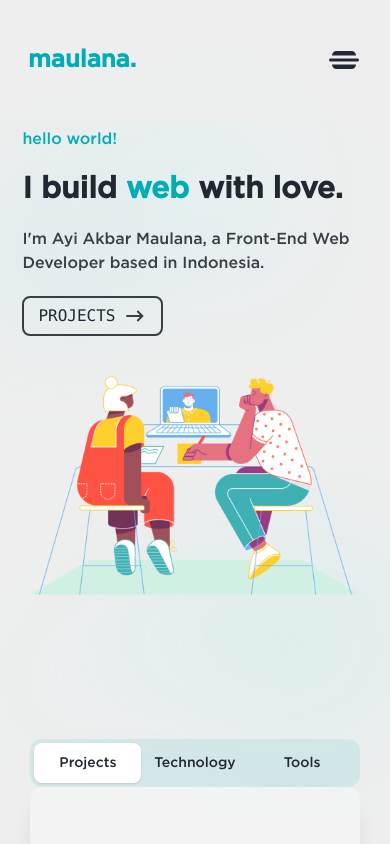
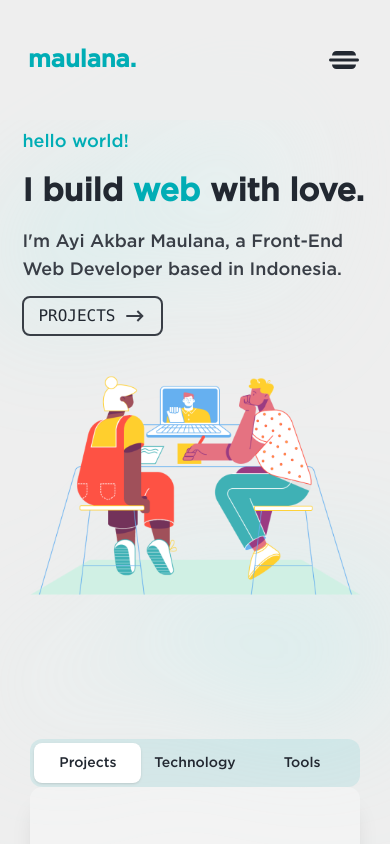
Before and after one commit to ayiakbar2109/portofolio, a React (Vite) app: page / in a window 390 px wide. Shown: the top 844 px of the page. Built offline with nearby package versions, Linux system fonts and the light colour scheme.

Commit message:
add padding on tabs body

```diff
--- a/src/components/HeroImage.tsx
+++ b/src/components/HeroImage.tsx
@@ -15,21 +15,21 @@ export default function HeroImage() {
         whileInView="show"
         viewport={{ once: true, amount: 0.25 }}
       >
-        <div className="flex flex-col items-start justify-start gap-5 md:gap-3 lg:gap-3 xl:gap-5 2xl:gap-14">
+        <div className="flex flex-col items-start justify-start gap-3 md:gap-4 lg:gap-3 xl:gap-5 2xl:gap-14">
           <motion.p
-            className="text-secondary font-medium text-base md:text-lg lg:text-xl xl:text-2xl 2xl:text-4xl"
+            className="text-secondary font-medium text-lg md:text-lg lg:text-xl xl:text-2xl 2xl:text-4xl"
             variants={textVariant(0.8)}
           >
             hello world!
           </motion.p>
           <motion.h1
-            className="text-primary font-bold text-3xl md:text-4xl lg:text-[2.6rem] xl:text-[3.3rem] 2xl:text-[5.8rem] whitespace-nowrap"
+            className="text-primary font-bold text-[2rem] md:text-4xl lg:text-[2.6rem] xl:text-[3.3rem] 2xl:text-[5.8rem] whitespace-nowrap"
             variants={textVariant(0.9)}
           >
             I build <span className="text-secondary">web</span> with love.
           </motion.h1>
           <motion.p
-            className="text-third md:text-base lg:text-base xl:text-3xl 2xl:text-4xl"
+            className="text-third text-lg lg:text-base xl:text-3xl 2xl:text-4xl"
             variants={textVariant(1)}
           >
             I'm Ayi Akbar Maulana, a Front-End Web Developer based in Indonesia.
--- a/src/sections/Tabs.tsx
+++ b/src/sections/Tabs.tsx
@@ -63,7 +63,7 @@ export default function TabSection() {
               <Tab.Panel
                 key={idx}
                 className={classNames(
-                  "rounded-xl bg-white/30 p-1 lg:px-12 shadow-xl",
+                  "rounded-xl bg-white/30 p-1 px-7 lg:px-12 shadow-xl",
                   "ring-white ring-opacity-60 ring-offset-2"
                 )}
               >
```
